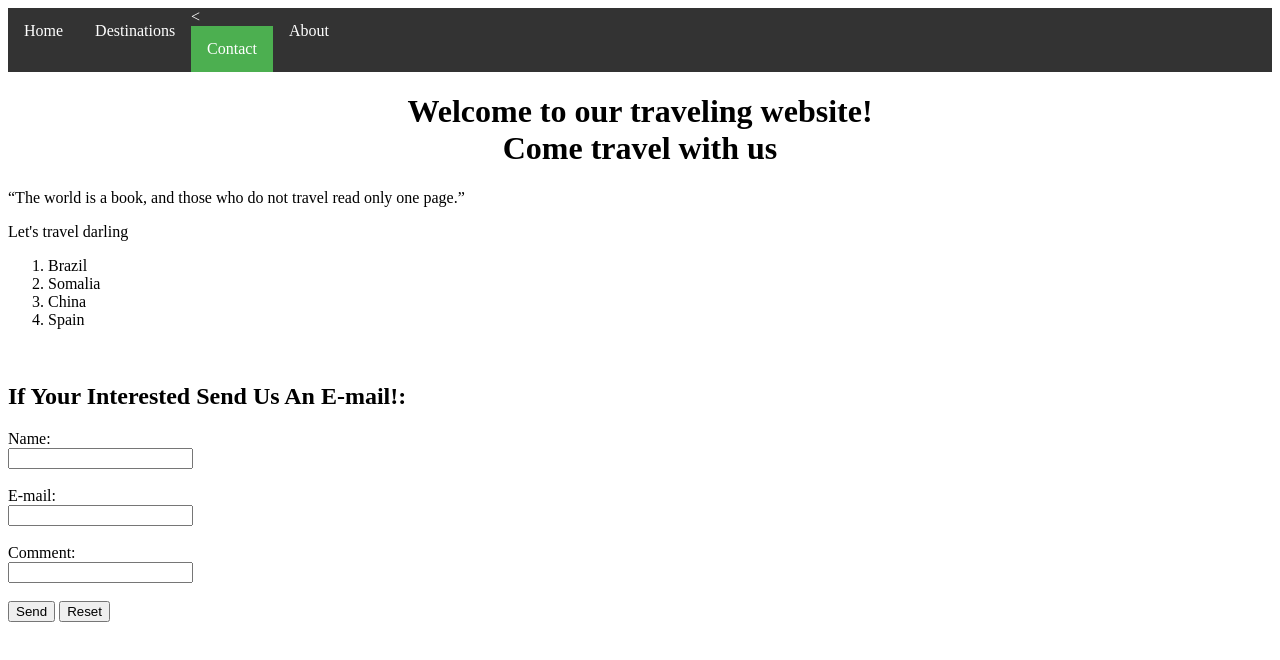
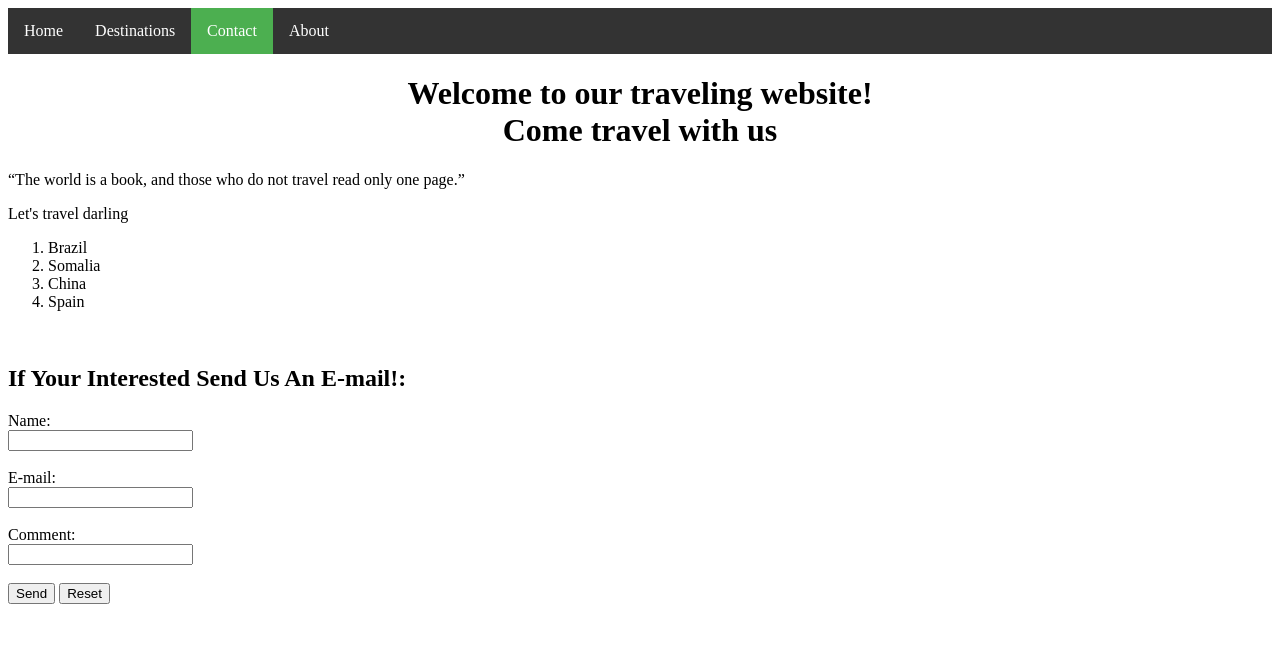
Before and after one commit to ShuqiL/Shuqi, a plain HTML site: page Contact.html in a window 1280 px wide. Drawn offline with Linux system fonts and the light colour scheme.

Commit message:
Update Contact.html

```diff
--- a/Contact.html
+++ b/Contact.html
@@ -8,7 +8,7 @@
 		<ul> <font color="white">
 			<li><a href="index.html">Home</a></li>
   			<li><a href="index.html">Destinations</a></li>
-			<li><<a class="active" href="index.html">Contact</a></li>
+			<li><a class="active" href="index.html">Contact</a></li>
  	 		<li><a href="index.html">About</a></li> </font>
 		</ul>
 
```
